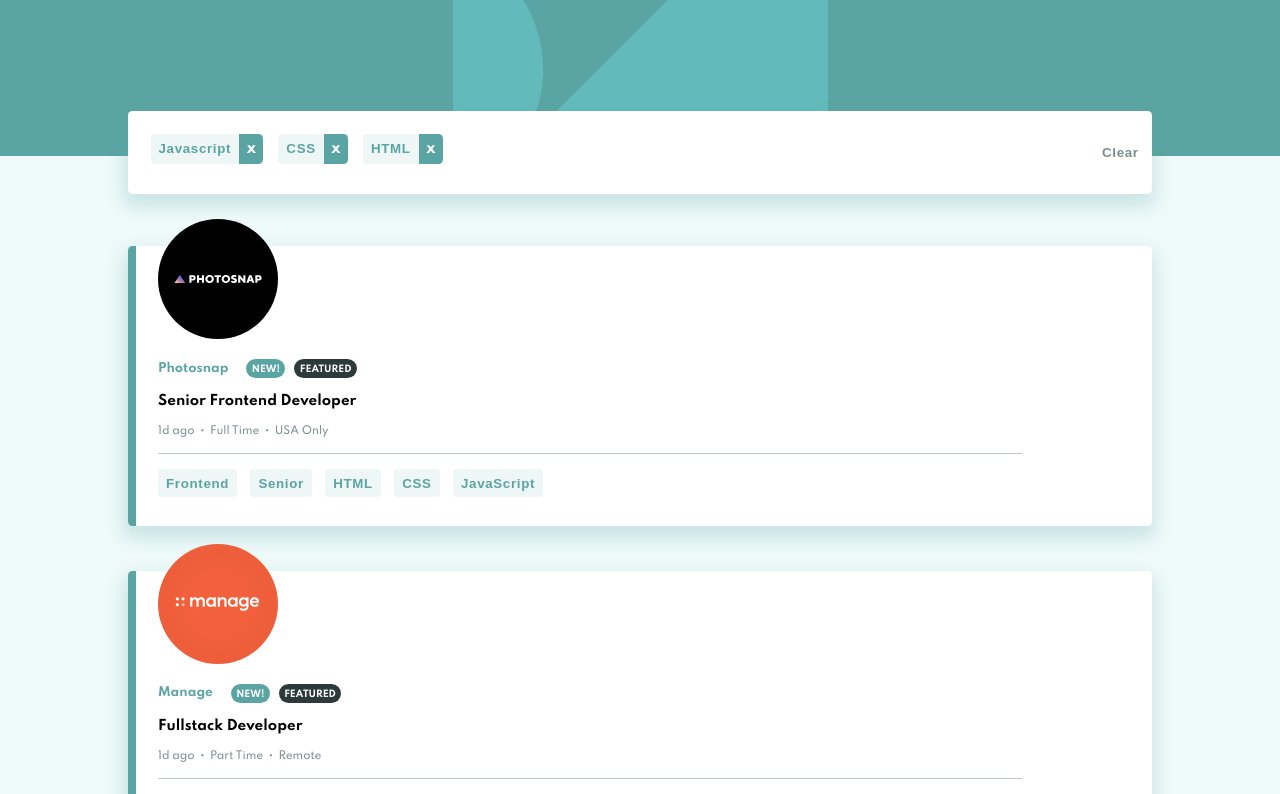
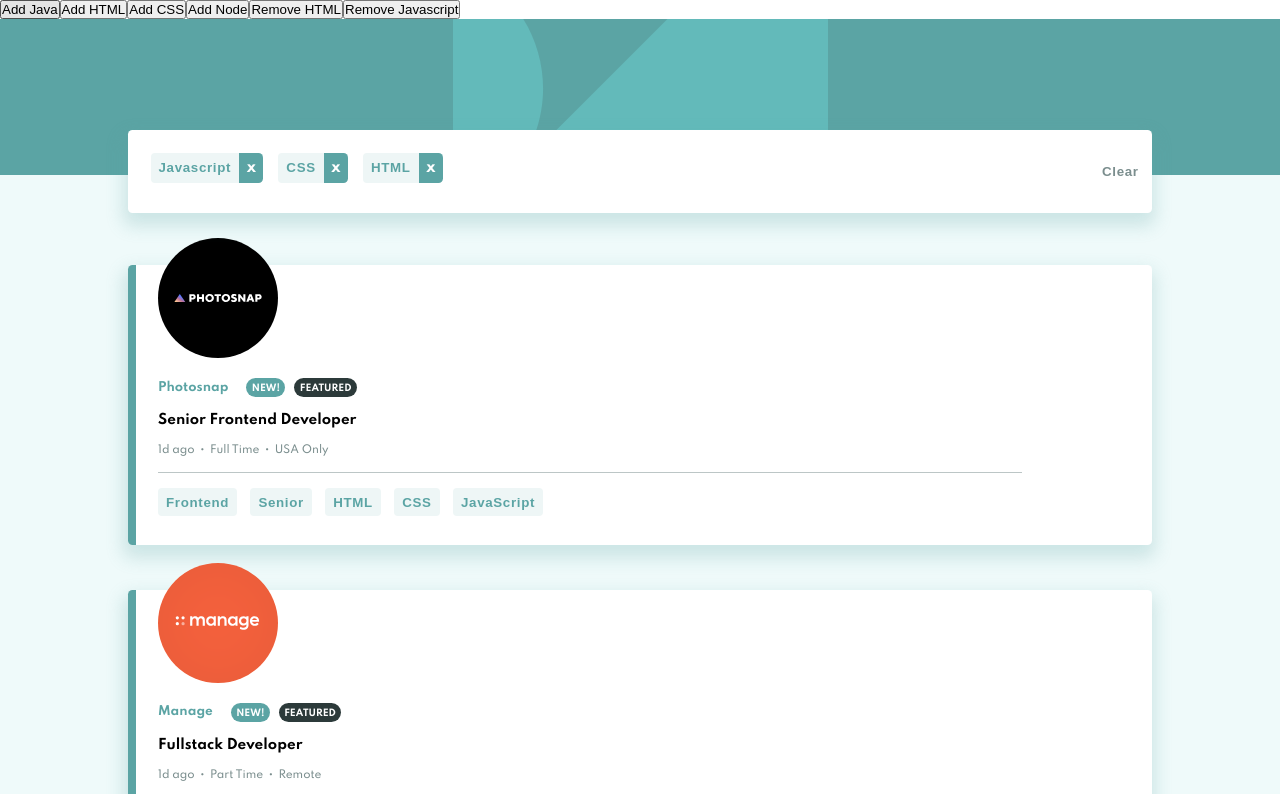
Before and after one commit to laura-2035/job-listings, a React (Create React App) app: page / in a window 1280 px wide. Shown: the top 794 px of the page. Built offline with nearby package versions, Linux system fonts and the light colour scheme.

Commit message:
React Hooks testing

```diff
--- a/src/components/Job.jsx
+++ b/src/components/Job.jsx
@@ -8,13 +8,13 @@ let arrayLangTools = []
 
 export default class Job extends Component{
 
-    constructor(props){
-        super(props)
-        this.state = {
-            intial: ['Oi', 'watashi wa josé desu'],
-            current: []
-        }
-    }
+    // constructor(props){
+    //     super(props)
+    //     this.state = {
+    //         intial: ['Oi', 'watashi wa josé desu'],
+    //         current: []
+    //     }
+    // }
 
     getJobs(){
         return(
@@ -27,15 +27,15 @@ export default class Job extends Component{
             </div>
         )
     }
-    updateState(param){
-        //Checking if the filter is already in the list
-        if(!this.state.current.includes(param)){
-            this.setState(prevState => ({
-                current: [...prevState.current, param]
-            }))
-        }
-        console.log(this.state)
-    }
+    // updateState(param){
+    //     //Checking if the filter is already in the list
+    //     if(!this.state.current.includes(param)){
+    //         this.setState(prevState => ({
+    //             current: [...prevState.current, param]
+    //         }))
+    //     }
+    //     console.log(this.state)
+    // }
     jobCardRender(job){
 
 
@@ -94,8 +94,8 @@ export default class Job extends Component{
                 </div>
                 <div className="divider"></div>
                 <div className="filter-tags">
-                    <button className="filter" onClick={() => {this.updateState('Jussara')}}>{job.role}</button>
-                    <button className="filter" onClick={() => {this.updateState('Claudia')}}>{job.level}</button>
+                    <button className="filter" >{job.role}</button>
+                    <button className="filter" >{job.level}</button>
                     {renderLanguages}
                     {renderTools}
                 </div>
--- /dev/null
+++ b/src/components/Teste.jsx
@@ -0,0 +1,53 @@
+import React, {useContext, Component} from 'react'
+import {useFilter} from '../providers/filter'
+
+const Teste = () => {
+
+    const {filter, setFilter} = useFilter()
+
+    //Apparently is working as intended...
+    const updateFilter = (param) => {
+        const currentFilter = filter.current
+        if(!currentFilter.includes(param)){
+
+            setFilter({
+                current: [...filter.current, param]
+            })
+
+        }
+        console.log(filter.current)
+    }
+    //Must be called on updateFilter, review this later
+    const renderButton = () =>{
+        if(filter.current){
+            return filter.current.map((current)=>{
+                console.log('Current map ', current)
+                return <h1>Olá {current}</h1>
+            })
+
+        }
+    }
+
+    const removeFilter = (param) =>{
+        const newFilters = [...filter.current]
+        console.log('New filters '+ newFilters)
+        newFilters.splice(2, 1)
+        setFilter({
+            current: [newFilters]
+        })
+        // console.log('New filters '+newFilters.current)
+
+    }
+    return (
+        <div>
+            <button onClick={() => {updateFilter('Javascript')}}>Add Java</button>
+            <button onClick={() => {updateFilter('HTML')}}>Add HTML</button>
+            <button onClick={() => {updateFilter('CSS')}}>Add CSS</button>
+            <button onClick={() => {updateFilter('Node')}}>Add Node</button>
+            <button onClick={() => {removeFilter('HTML')}}>Remove HTML</button>
+            <button onClick={() => {removeFilter('Javascript')}}>Remove Javascript</button>
+            {renderButton()}
+        </div>
+    )
+}
+export default Teste
--- a/src/main/App.jsx
+++ b/src/main/App.jsx
@@ -1,8 +1,14 @@
 import Filter from '../components/Filter'
 import Job from '../components/Job'
 import backgroundImage from '../images/bg-header-mobile.svg'
-export default props =>{
+import Teste from '../components/Teste'
+import {FilterProvider} from '../providers/filter'
+
+function App(){
+
     return(
+        <FilterProvider>
+            <Teste></Teste>
         <div className="container">
             <div className="top-bg">
                 <img src={backgroundImage}></img>
@@ -12,5 +18,7 @@ export default props =>{
                 <Job></Job>
             </main>
         </div>
+        </FilterProvider>
     )
 }
+export default App
--- /dev/null
+++ b/src/providers/filter.js
@@ -0,0 +1,20 @@
+import React, {useState} from 'react'
+
+//Creating context
+export const FilterContext = React.createContext({})
+
+//Creating the provider and setting their initial values
+export const FilterProvider = (props) =>{
+    const [filter, setFilter] = useState({
+        current: [],
+    })
+
+    return (
+        <FilterContext.Provider value={{filter, setFilter}}>
+            {props.children}
+        </FilterContext.Provider>
+    )
+}
+
+//Creating a customized hook
+export const useFilter = () => React.useContext(FilterContext)
```
Also changed, not shown: src/components/Filter.jsx (+4 -5 lines).
